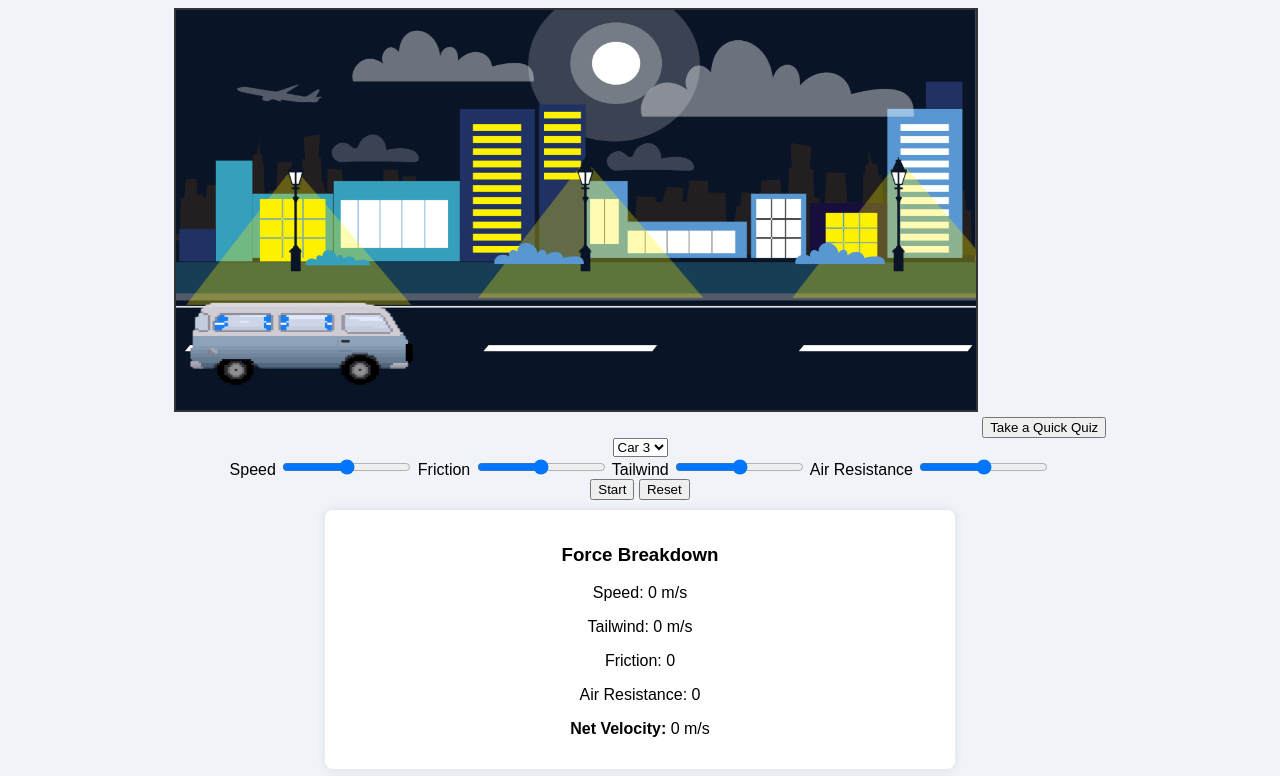
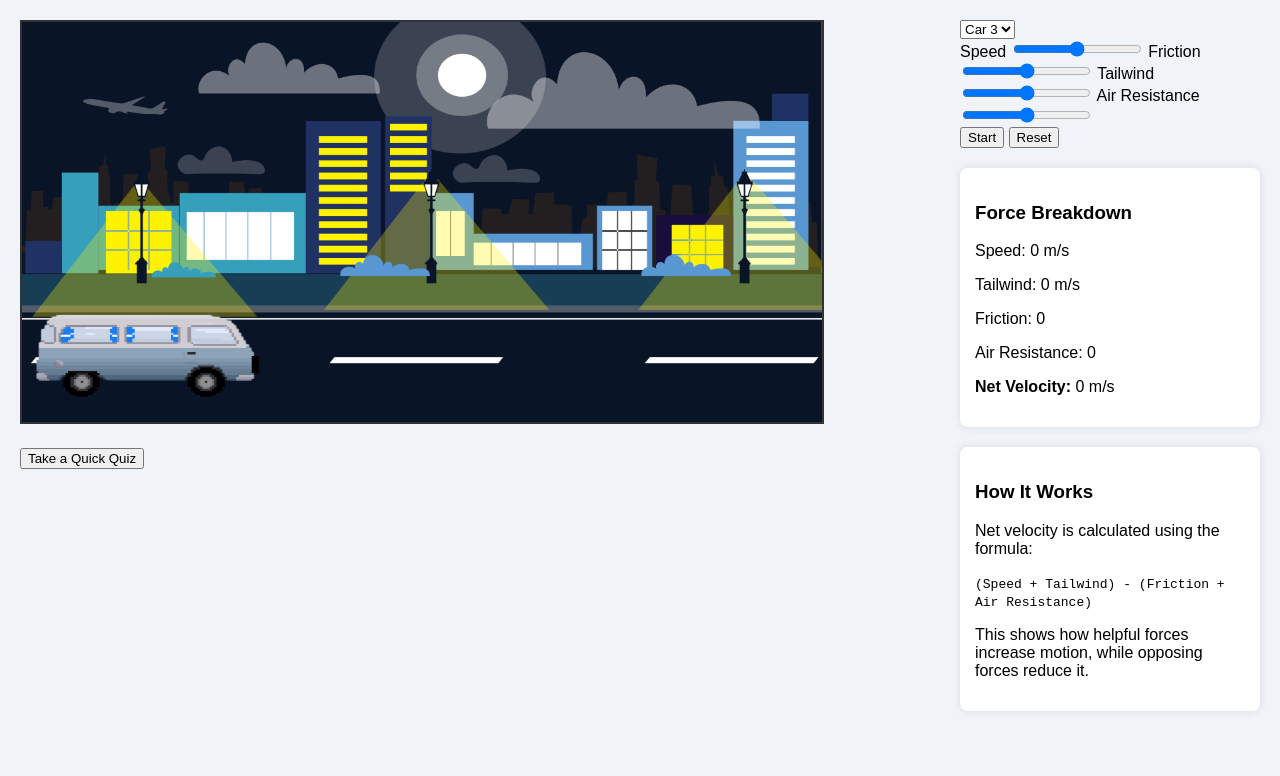
Before and after one commit to Archish-designer/Archishdesigns, a plain HTML site: page index.html in a window 1280 px wide. Shown: the top 776 px of the page. Drawn offline with Linux system fonts and the light colour scheme.

Commit message:
Update style.css

```diff
--- a/style.css
+++ b/style.css
@@ -1,7 +1,23 @@
 body {
   font-family: sans-serif;
-  text-align: center;
   background-color: #f0f4f8;
+  margin: 0;
+  padding: 20px;
+}
+
+#mainContainer {
+  display: flex;
+  justify-content: space-between;
+  align-items: flex-start;
+  gap: 20px;
+}
+
+#leftPanel {
+  flex: 1;
+}
+
+#rightPanel {
+  width: 300px;
 }
 
 canvas {
@@ -10,10 +26,9 @@ canvas {
 }
 
 #forcePanel, #explanationBox, #quizBox {
-  margin: 10px auto;
-  width: 600px;
   background: #fff;
   padding: 15px;
+  margin-top: 20px;
   border-radius: 8px;
   box-shadow: 0 0 10px rgba(0,0,0,0.1);
 }
```
